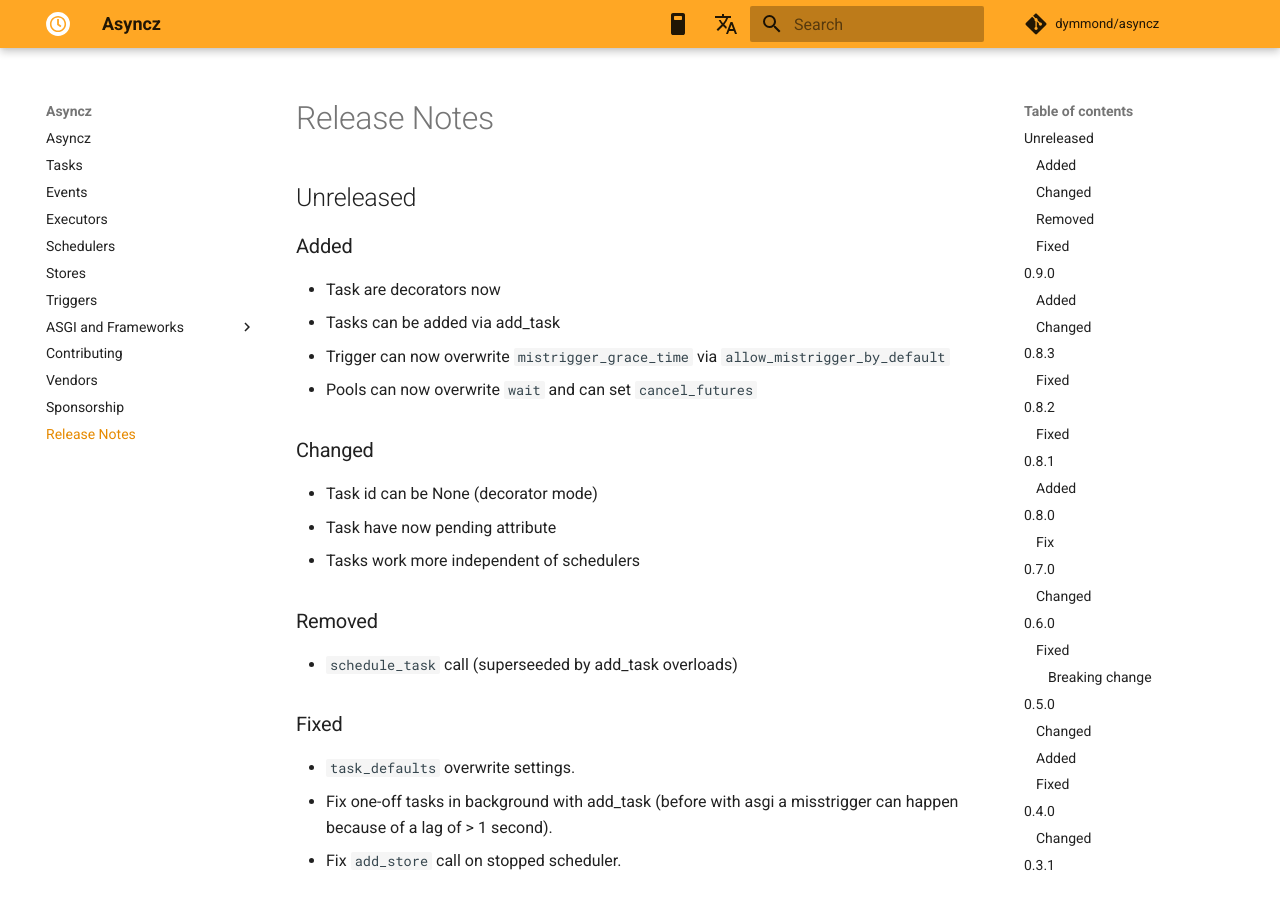
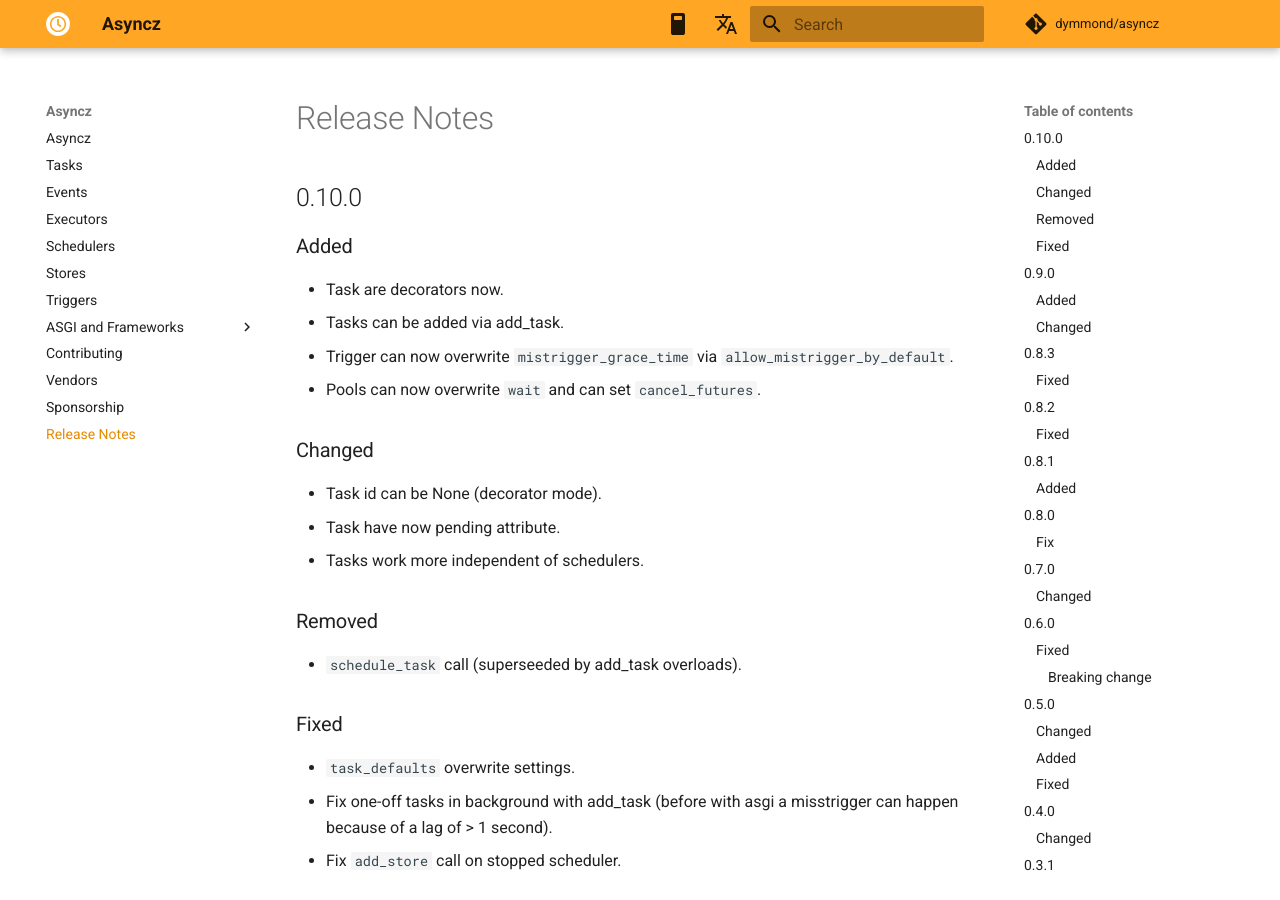
Before and after one commit to dymmond/asyncz, an MkDocs documentation site: the page built from docs/release-notes.md, in a window 1280 px wide and 900 px high. Built offline with MkDocs 1.6.1 and Material for MkDocs 9.7.7, drawn with Linux system fonts in a browser that asks for light colours; comment, search, counter and statistics services are not loaded.

Commit message:
Release 0.10.0

```diff
--- a/asyncz/__init__.py
+++ b/asyncz/__init__.py
@@ -1 +1 @@
-__version__ = "0.9.0"
+__version__ = "0.10.0"
--- a/docs/release-notes.md
+++ b/docs/release-notes.md
@@ -1,23 +1,23 @@
 # Release Notes
 
-## Unreleased
+## 0.10.0
 
 ### Added
 
-- Task are decorators now
-- Tasks can be added via add_task
-- Trigger can now overwrite `mistrigger_grace_time` via `allow_mistrigger_by_default`
-- Pools can now overwrite `wait` and can set `cancel_futures`
+- Task are decorators now.
+- Tasks can be added via add_task.
+- Trigger can now overwrite `mistrigger_grace_time` via `allow_mistrigger_by_default`.
+- Pools can now overwrite `wait` and can set `cancel_futures`.
 
 ### Changed
 
-- Task id can be None (decorator mode)
-- Task have now pending attribute
-- Tasks work more independent of schedulers
+- Task id can be None (decorator mode).
+- Task have now pending attribute.
+- Tasks work more independent of schedulers.
 
 ### Removed
 
-- `schedule_task` call (superseeded by add_task overloads)
+- `schedule_task` call (superseeded by add_task overloads).
 
 ### Fixed
 
```
